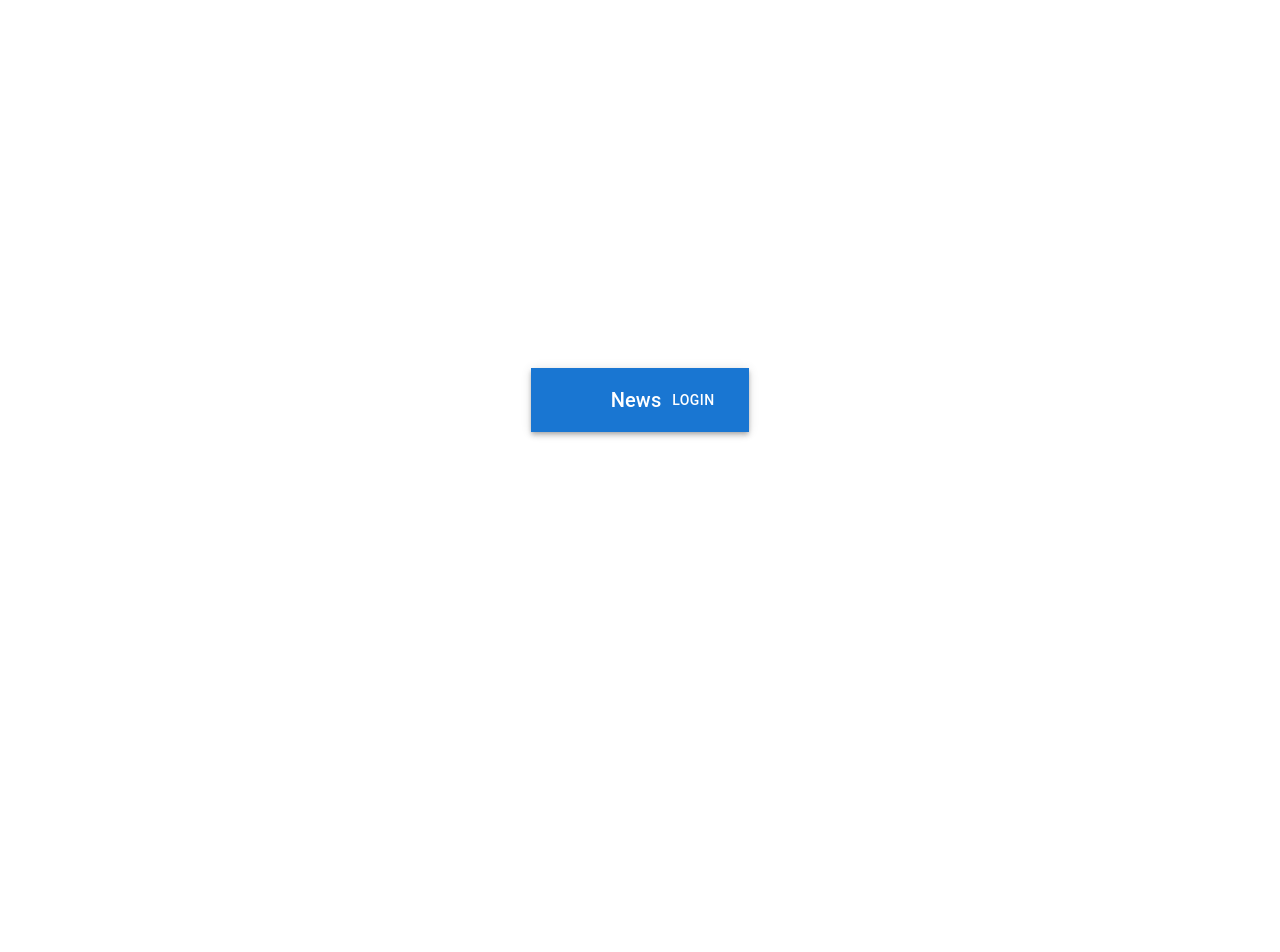
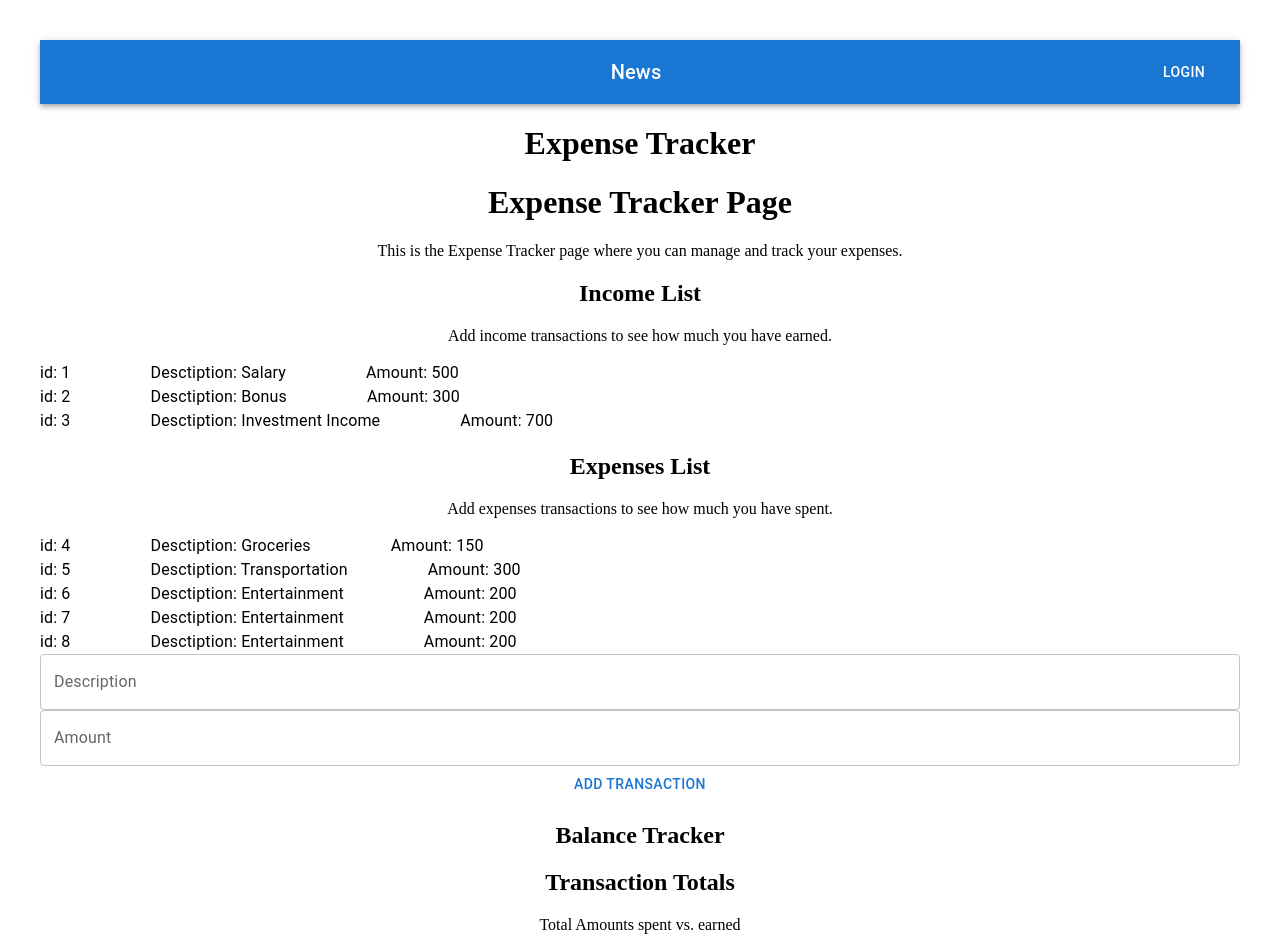
Before and after one commit to MrFoxington/React-TestApp, a React (Vite) app: page /expenseTracker in a window 1280 px wide. Before the commit this address had no page. Shown: the top 952 px of the page. Before the commit the page ends 800 px from the top, so only its background shows below. Built offline with nearby package versions, Linux system fonts and the light colour scheme; some icons are missing.

Commit message:
Add Expense Tracker Page Add Input Fields for expense tracker

```diff
--- a/src/App.jsx
+++ b/src/App.jsx
@@ -7,7 +7,6 @@ function App() {
   return (
     <>
       <Home></Home>
-      <Testing></Testing>
     </>
   )
 }
--- a/src/MyDrawer.jsx
+++ b/src/MyDrawer.jsx
@@ -23,6 +23,11 @@ const routes = [
   {
     path: '/about',
     name: 'About',
+    icon: <MailIcon/>,
+  },
+  {
+    path: '/expenseTracker',
+    name: 'Expense Tracker',
     icon: <MailIcon/>,
   },
 ];
--- a/src/components/ExpenseTracker/ExpenseTrackerPage.jsx
+++ b/src/components/ExpenseTracker/ExpenseTrackerPage.jsx
@@ -1,23 +1,35 @@
 import React from "react";
-import { Typography, Stack } from "@mui/material";
+import { Typography, Stack, TextField, Button } from "@mui/material";
 
 export default function ExpenseTrackerPage() {
   //Dummy income data
-  const incomeData = [
+  const tmpIncomeData = [
     { id: 1, amount: 500, description: "Salary" },
     { id: 2, amount: 300, description: "Bonus" },
     { id: 3, amount: 700, description: "Investment Income" },
   ];
 
   //Dummy expense data
-  const expenseData = [
+  const tmpExpenseData = [
     { id: 4, amount: 150, description: "Groceries" },
     { id: 5, amount: 300, description: "Transportation" },
     { id: 6, amount: 200, description: "Entertainment" },
     { id: 7, amount: 200, description: "Entertainment" },
     { id: 8, amount: 200, description: "Entertainment" },
+  ];
 
-  ];
+  const [incomeData, setIncomeData] = React.useState(tmpIncomeData);
+  const [expenseData, setExpenseData] = React.useState(tmpExpenseData);
+
+  function handleAddExpense(amount, description) {
+    // Add the new expense to the expenseData array
+    const newExpense = {
+      id: expenseData.length + 1,
+      amount: amount,
+      description: description,
+    };
+    setExpenseData([...expenseData, newExpense]);
+  }
 
   return (
     <>
@@ -28,9 +40,12 @@ export default function ExpenseTrackerPage() {
       <TransactionList transactions={incomeData}></TransactionList>
       <h2>Expenses List</h2>
       <p>Add expenses transactions to see how much you have spent.</p>
-      <TransactionList transactions={expenseData}></TransactionList> <h2>Balance Tracker</h2>
+      <TransactionList transactions={expenseData}></TransactionList>
+      <AddTransactionForm onAdd={handleAddExpense} />
+      <h2>Balance Tracker</h2>
+      <h2>Transaction Totals</h2>
       <p>Total Amounts spent vs. earned</p>
-       <TransactionTotals incomeData={incomeData} expenseData={expenseData}></TransactionTotals>
+      <TransactionTotals incomeData={incomeData} expenseData={expenseData}></TransactionTotals>
 
       <h2>Budget Overview</h2>
       <h2>Reports</h2>
@@ -40,8 +55,59 @@ export default function ExpenseTrackerPage() {
   );
 }
 
+// Adds Transaction to the income or expense list.
+function AddTransactionForm({ onAdd }) {
+  const [description, setDescription] = React.useState("");
+  const [amount, setAmount] = React.useState("");
+
+  const handleAddTransaction = () => {
+    debugger;
+    if (description && amount) {
+      onAdd(amount, description);
+      setDescription("");
+      setAmount("");
+    }
+  };
+
+  function handleDescriptionChange(e) {
+    setDescription(e.target.value);
+  }
+
+  function handleAmountChange(e) {
+    setAmount(e.target.value);
+  }
+
+  return (
+    <>
+      <Stack>
+        <TextField onChange={handleDescriptionChange} value={description} id="outlined-basic-description" label="Description" variant="outlined" />
+        <TextField onChange={handleAmountChange} value={amount} id="outlined-basic-amount" label="Amount" variant="outlined" />
+        <Button onClick={handleAddTransaction}>Add Transaction</Button>
+      </Stack>
+    </>
+  );
+}
+
 // List component for displaying transactions.
 function TransactionList({ transactions }) {
+  // Individual Item for displaying each transaction.
+  const TransactionItem = ({ transaction }) => {
+    return (
+      <>
+        <div className="transaction-item">
+          {/* Add more transaction details as needed */}
+          {/* <Stack direction="row" spacing={2} alignItems="center" display="flex" flexWrap="wrap" justifyContent="space-between"> */}
+
+          <Stack direction="row" spacing={10} alignItems="center">
+            <Typography>id: {transaction.id}</Typography>
+            <Typography>Desctiption: {transaction.description}</Typography>
+            <Typography>Amount: {transaction.amount}</Typography>
+          </Stack>
+        </div>
+      </>
+    );
+  };
+
   return (
     <>
       <Stack>
@@ -53,33 +119,18 @@ function TransactionList({ transactions }) {
   );
 }
 
-// Component to display the transaction item.
-function TransactionItem({ transaction }) {
+//Summary of all income and expense.
+function TransactionTotals({ incomeData, expenseData }) {
+  const income = calculateTotal(incomeData);
+  const expense = calculateTotal(expenseData);
   return (
     <>
-      <div className="transaction-item">
-        {/* Add more transaction details as needed */}
-        <Stack direction="row" spacing={2}>
-          <Typography>id: {transaction.id}</Typography>
-          <Typography>Desctiption: {transaction.description}</Typography>
-          <Typography>Amount: {transaction.amount}</Typography>
-        </Stack>
-      </div>
+      <Stack>
+        <Typography>Total Income: {income}</Typography>
+        <Typography>Total Expense: {expense}</Typography>
+      </Stack>
     </>
   );
-}
-
-function TransactionTotals({incomeData, expenseData}) {
-  const income = calculateTotal(incomeData)
-  const expense = calculateTotal(expenseData)
-  return (
-    <>
-    <Stack>
-      <Typography>Total Income: {income}</Typography>
-      <Typography>Total Expense: {expense}</Typography>
-    </Stack>
-    </>
-  )
 }
 
 function calculateTotal(transactions) {
--- a/src/main.jsx
+++ b/src/main.jsx
@@ -1,19 +1,21 @@
 import { StrictMode } from "react";
 import { createRoot } from "react-dom/client";
-import "./index.css";
 import { BrowserRouter, Routes, Route } from "react-router";
+// import "./index.css";
 
 import App from "./App.jsx";
 import AboutUs from "./pages/AboutUs";
+import ExpenseTracker from "./pages/ExpenseTracker";
 import MyAppBar from "./MyAppBar";
 
 createRoot(document.getElementById("root")).render(
   <StrictMode>
     <BrowserRouter>
-    <MyAppBar />
+      <MyAppBar />
       <Routes>
         <Route path="/" element={<App />} />
         <Route path="/about" element={<AboutUs />} />
+        <Route path="/expenseTracker" element={<ExpenseTracker />} />
       </Routes>
     </BrowserRouter>
   </StrictMode>
--- /dev/null
+++ b/src/pages/ExpenseTracker.jsx
@@ -0,0 +1,12 @@
+import React from 'react'
+import ExpenseTrackerPage from '../components/ExpenseTracker/ExpenseTrackerPage'
+
+export default function ExpenseTracker() {
+  return (
+    <>
+      <h1>Expense Tracker</h1>
+      <ExpenseTrackerPage/>
+      {/* Add your expense tracking components here */}
+    </>
+  )
+}
```
